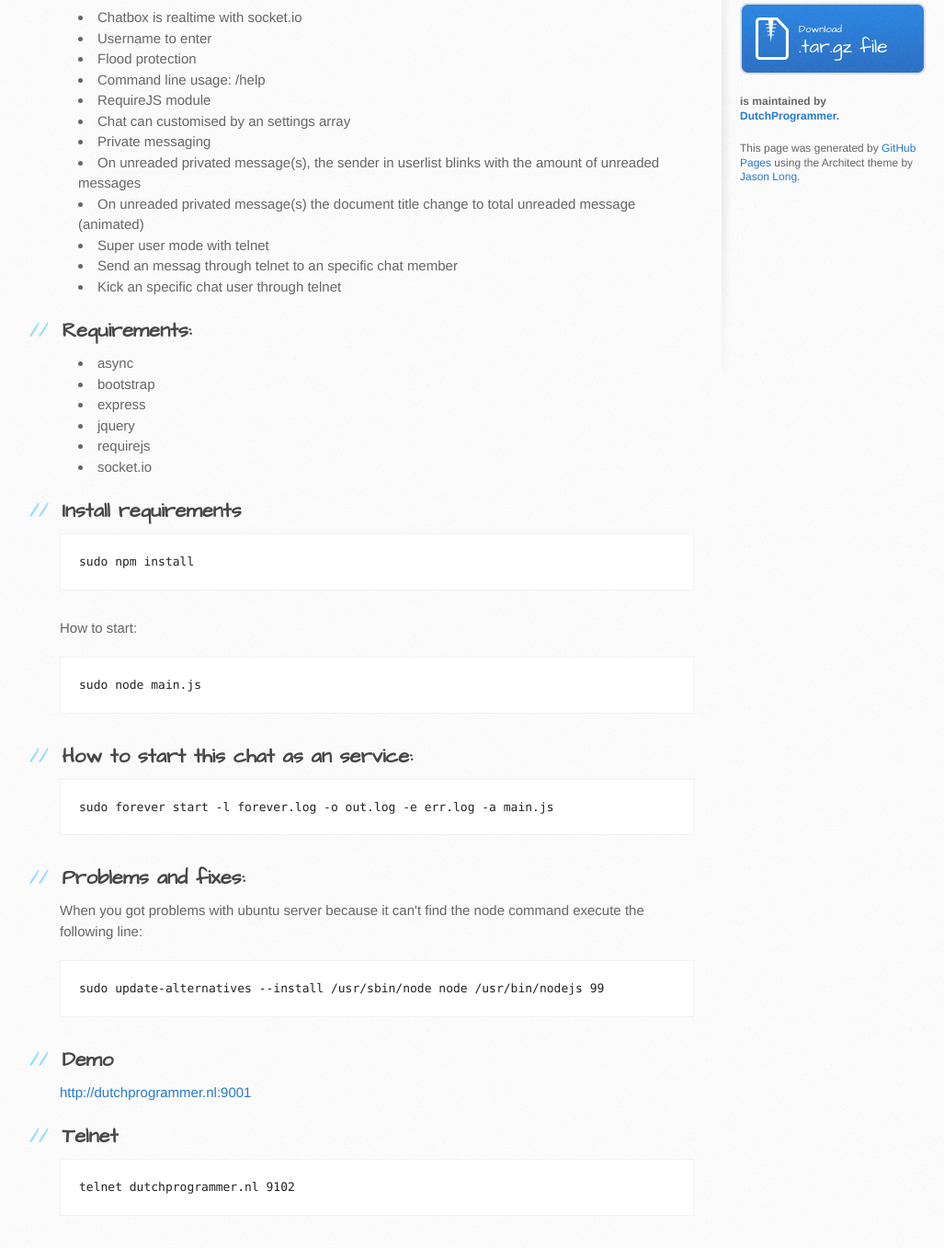
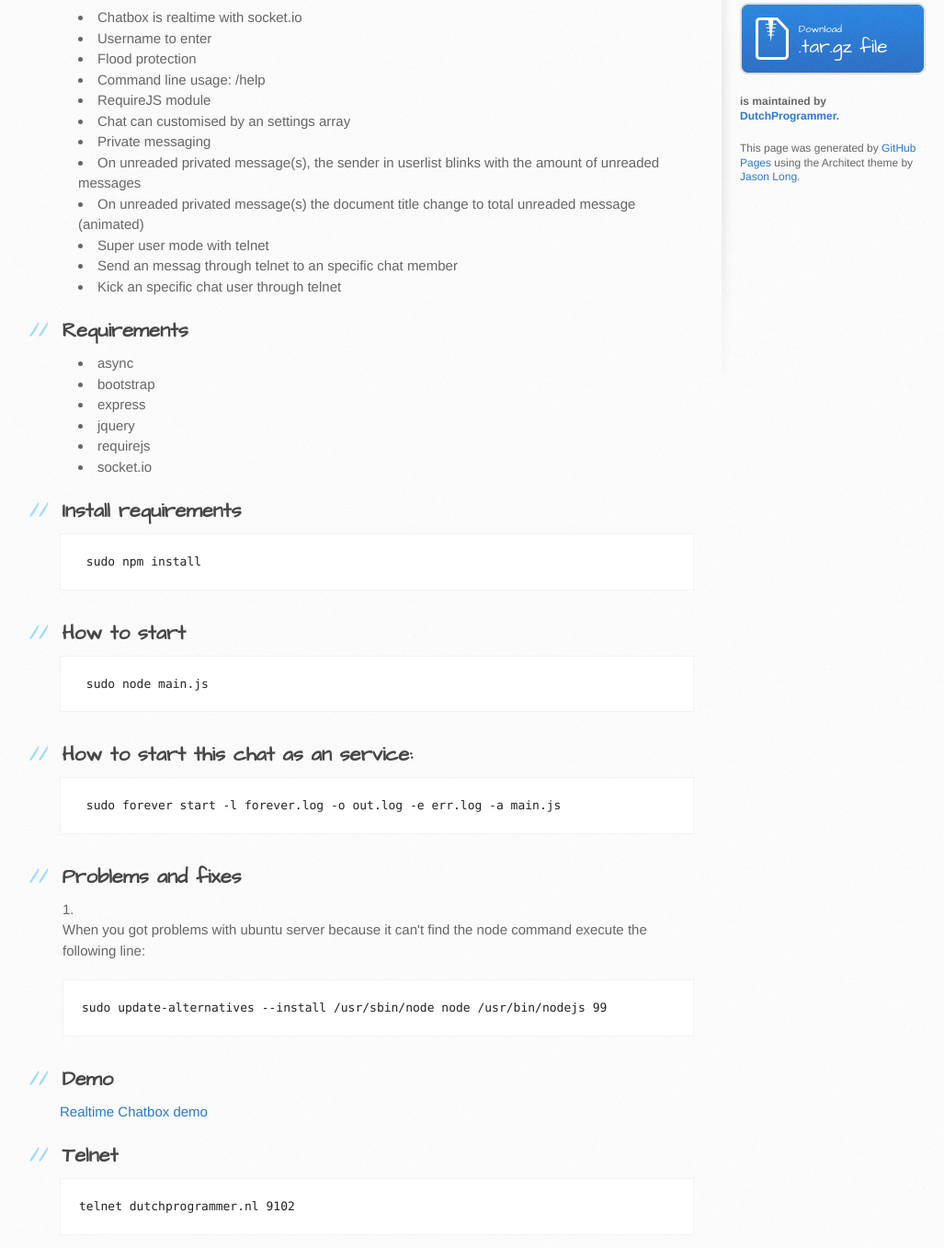
Before and after one commit to dvdknaap/NodeJS-realtime-Chat, a plain HTML site: page index.html in a window 1280 px wide. Shown: the part 435-1792 px from the top of the page at 92% size, without its empty margins (105-1132 px from the left). Drawn offline with Linux system fonts and the light colour scheme.

```diff
--- a/index.html
+++ b/index.html
@@ -47,7 +47,7 @@
 <li>Send an messag through telnet to an specific chat member</li>
 <li>Kick an specific chat user through telnet</li>
 </ul><h2>
-<a name="requirements" class="anchor" href="#requirements"><span class="octicon octicon-link"></span></a>Requirements:</h2>
+<a name="requirements" class="anchor" href="#requirements"><span class="octicon octicon-link"></span></a>Requirements</h2>
 
 <ul>
 <li>async</li>
@@ -59,32 +59,35 @@
 </ul><h2>
 <a name="install-requirements" class="anchor" href="#install-requirements"><span class="octicon octicon-link"></span></a>Install requirements</h2>
 
-<div class="highlight highlight-sh"><pre>sudo npm install
+<div class="highlight highlight-sh"><pre> sudo npm install
 </pre></div>
 
-<p><strong>How to start:</strong></p>
+<h2>
+<a name="how-to-start" class="anchor" href="#how-to-start"><span class="octicon octicon-link"></span></a>How to start</h2>
 
-<div class="highlight highlight-sh"><pre>sudo node main.js
+<div class="highlight highlight-sh"><pre> sudo node main.js
 </pre></div>
 
 <h2>
 <a name="how-to-start-this-chat-as-an-service" class="anchor" href="#how-to-start-this-chat-as-an-service"><span class="octicon octicon-link"></span></a>How to start this chat as an service:</h2>
 
-<div class="highlight highlight-sh"><pre>sudo forever start -l forever.log -o out.log -e err.log -a main.js
+<div class="highlight highlight-sh"><pre> sudo forever start -l forever.log -o out.log -e err.log -a main.js
 </pre></div>
 
 <h2>
-<a name="problems-and-fixes" class="anchor" href="#problems-and-fixes"><span class="octicon octicon-link"></span></a>Problems and fixes:</h2>
+<a name="problems-and-fixes" class="anchor" href="#problems-and-fixes"><span class="octicon octicon-link"></span></a>Problems and fixes</h2>
 
+<ol>
+<li>
 <p>When you got problems with ubuntu server because it can't find the node command execute the following line:</p>
 
 <div class="highlight highlight-sh"><pre>sudo update-alternatives --install /usr/sbin/node node /usr/bin/nodejs 99
 </pre></div>
-
-<h2>
+</li>
+</ol><h2>
 <a name="demo" class="anchor" href="#demo"><span class="octicon octicon-link"></span></a>Demo</h2>
 
-<p><a href="http://dutchprogrammer.nl:9001">http://dutchprogrammer.nl:9001</a></p>
+<p><a href="http://dutchprogrammer.nl:9001">Realtime Chatbox demo</a></p>
 
 <h2>
 <a name="telnet" class="anchor" href="#telnet"><span class="octicon octicon-link"></span></a>Telnet</h2>
```
Also changed, not shown: params.json (+1 -1 lines).
